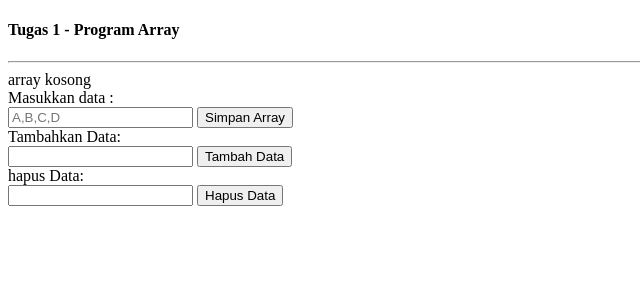
After one commit to kapawit/pemrogramanWeb2, a PHP site: page /tugas/pertemuan6.php in a window 1280 px wide. The commit adds this page. Shown: the top 300 px of the page, without its empty margins (0-640 px from the left). Run offline with PHP 8.4, Linux system fonts and the light colour scheme.

Commit message:
pertemuan 6 tugas 1

```diff
--- /dev/null
+++ b/tugas/pertemuan6.php
@@ -0,0 +1,65 @@
+<?php
+if (!isset($_SESSION['myArray'])) {
+    $_SESSION['myArray'] = array();
+  }
+
+  if (isset($_POST['save-array'])) {
+    $inputArray = explode(',', $_POST['input-array']);
+    $_SESSION['myArray'] = $inputArray;
+    echo "Array saved !";
+  }
+
+  if (isset($_POST['add-item'])) {
+    $newItem = $_POST['new-item'];
+    array_push($_SESSION['myArray'], $newItem);
+    echo "Item added to array and updated!";
+  }
+  if (isset($_POST['del-item'])) {
+    $del = $_POST['del-index'];
+    unset($_SESSION['myArray'][$del]);
+    echo "Item removed from array and updated!";
+  }
+?>
+<!DOCTYPE html>
+<html lang="en">
+<head>
+    <meta charset="UTF-8">
+    <meta http-equiv="X-UA-Compatible" content="IE=edge">
+    <meta name="viewport" content="width=device-width, initial-scale=1.0">
+    <title>Array</title>
+</head>
+<body>
+    <div>
+        <h4>Tugas 1 - Program Array</h4>
+        <hr>
+        <div class="alert alert-info">
+            <?php
+            if ($_SESSION['myArray'] != null) {
+                echo "<pre>";
+                print_r($_SESSION['myArray']);
+                echo "</pre>";
+            } else {
+                echo "array kosong";
+            }
+            ?>
+        </div>
+    <form action="" method="post">
+        <label for="input-array">Masukkan data :</label><br>
+        <input type="text" id="input-array" name="input-array" placeholder="A,B,C,D" required>
+        <button type="submit" name="save-array">Simpan Array</button>
+        <br>
+    </form>
+
+    <form action="" method="post">
+        <label for="new-item">Tambahkan Data:</label><br>
+        <input type="text" id="new-item" name="new-item" required>
+        <button type="submit" name="add-item">Tambah Data</button>
+    </form>
+    <form action="" method="post">
+        <label for="new-item">hapus Data:</label><br>
+        <input type="text" id="del-index" name="del-index" required>
+        <button type="submit" name="del-item">Hapus Data</button>
+    </form>
+    </div>
+</body>
+</html>
```
Also changed, not shown: index.php (+14 -1 lines).
